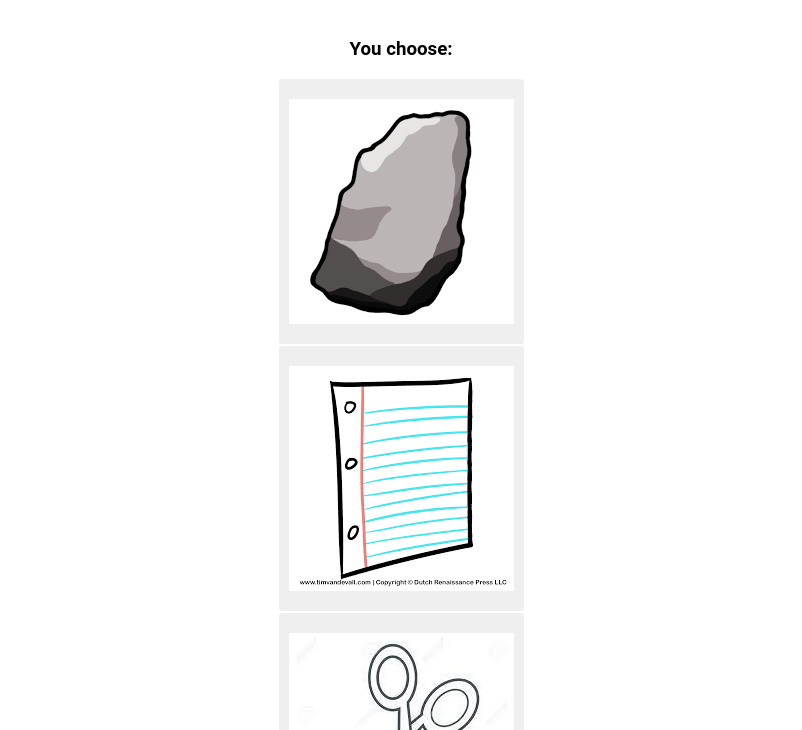
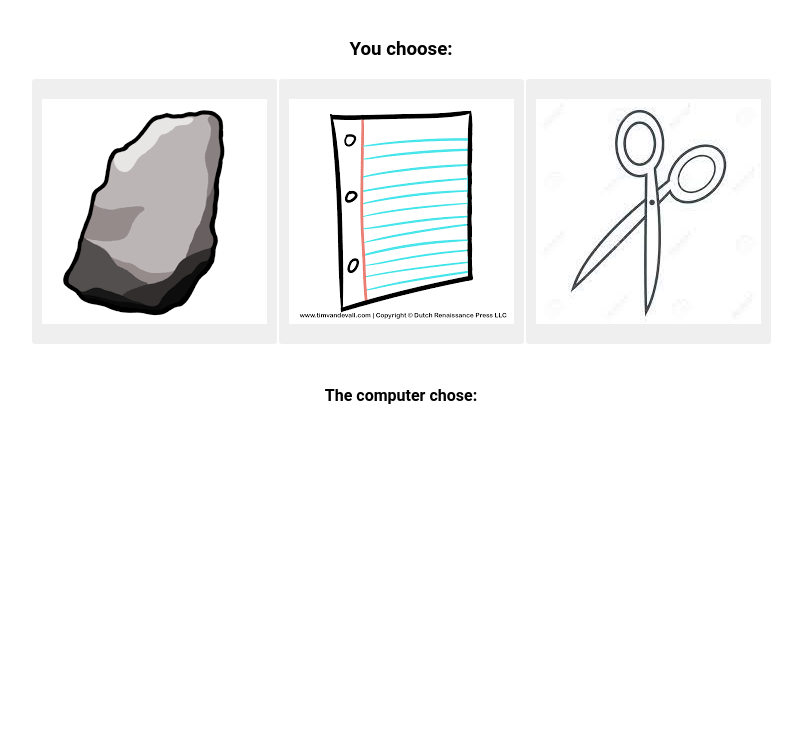
Before and after one commit to HDBarton/js-rock-paper-scissors, a plain HTML site: page js-rock-paper-scissors.html in a window 1280 px wide. Shown: the part 70-800 px from the top of the page, without its empty margins (239-1041 px from the left). Drawn offline with Linux system fonts and the light colour scheme.

Commit message:
Adjust CSS to new class title

```diff
--- a/js-rock-paper-scissors.html
+++ b/js-rock-paper-scissors.html
@@ -9,7 +9,7 @@
     <body>
         <h1>Rock, Paper, Scissors!</h1>
         <h3>You choose:</h3>
-       <div id="userChooses">
+       <div class="userChooses">
             <button id="rock" value="Rock"><img src="rock.png"></img></button>
             <button id="paper" value="Paper"><img src="paper.png"></img></button>
             <button id="scissors" value="Scissors"><img src="scissors.jpeg"></img></button>
--- a/rpsStyles.css
+++ b/rpsStyles.css
@@ -5,7 +5,7 @@ body{
     align-items: center;
 }
 
-.userChoice {
+.userChooses {
     display: flex;
     flex-direction: row;
     align-content: center;
```
